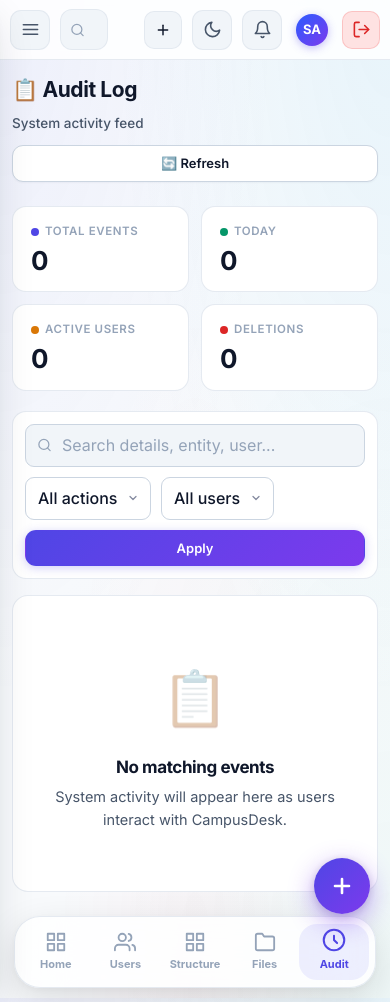
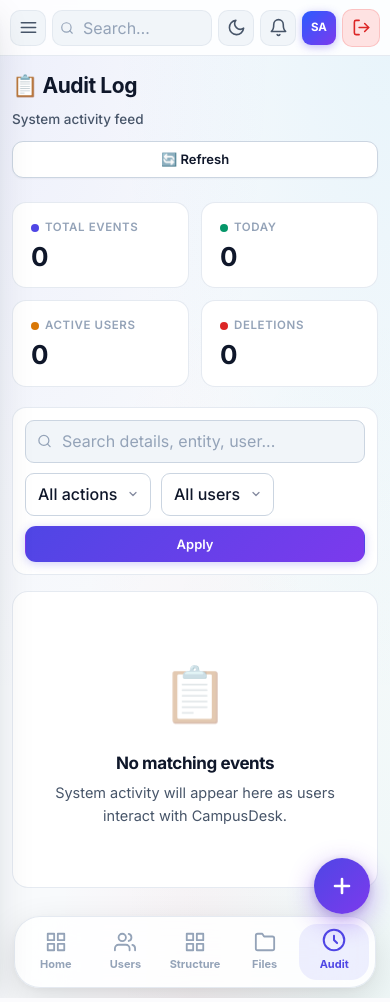
Before and after one commit to Saksham-Dev-001/Campus-Desk, a Flask app: page /admin/audit in a window 390 px wide. Run offline with Flask 3, Linux system fonts and the light colour scheme; a user stored in the database is signed in; data comes from the database, SQL or seed files in the repository; data that the repository does not hold is empty; some web fonts are replaced.

Commit message:
fix: mobile UI alignment, topbar overflow, and anti-zoom guard

```diff
--- a/static/css/style.css
+++ b/static/css/style.css
@@ -159,6 +159,12 @@ html, body {
   margin: 0;
   padding: 0;
   height: 100%;
+  width: 100%;
+  max-width: 100vw;
+  overflow-x: hidden;
+  position: relative;
+  -webkit-text-size-adjust: 100%;
+  text-size-adjust: 100%;
 }
 
 body {
@@ -206,6 +212,9 @@ code {
 .app {
   display: flex;
   min-height: 100vh;
+  width: 100%;
+  max-width: 100%;
+  overflow-x: hidden;
 }
 
 .sidebar {
@@ -1281,20 +1290,40 @@ input[type=file] { font-size: 13px; color: var(--text-2); padding: 8px 0; }
   .sidebar-close { display: block; }
 
   /* Mobile Topbar */
-  .menu-btn { display: grid; }
-  .topbar { padding: 0 14px; gap: 10px; height: 60px; }
-  .topbar .search { max-width: none; }
-  .topbar .search input { padding: 8px 12px 8px 34px; font-size: 15px; }
-  .topbar .search svg { left: 10px; width: 15px; height: 15px; }
+  .menu-btn { display: grid; width: 36px; height: 36px; border-radius: 10px; flex-shrink: 0; }
+  .topbar {
+    padding: 0 10px;
+    gap: 6px;
+    height: 56px;
+    width: 100%;
+    max-width: 100vw;
+    overflow: hidden;
+    box-sizing: border-box;
+  }
+  .topbar .spacer { display: none !important; }
+  .topbar .create-btn { display: none !important; }
+  .topbar .search { flex: 1 1 0; min-width: 0; max-width: none; }
+  .topbar .search input {
+    padding: 6px 10px 6px 30px;
+    font-size: 16px !important;
+    height: 36px;
+    border-radius: 10px;
+    width: 100%;
+    min-width: 0;
+    box-sizing: border-box;
+  }
+  .topbar .search svg { left: 8px; width: 14px; height: 14px; }
   .topbar .search .kbd-hint { display: none; }
-  .user-chip { padding: 4px; background: transparent; border: none; gap: 0; }
+  .icon-btn { width: 36px; height: 36px; border-radius: 10px; flex-shrink: 0; }
+  .user-chip { padding: 0; background: transparent; border: none; gap: 0; flex-shrink: 0; }
+  .user-chip .avatar { width: 34px; height: 34px; border-radius: 9px; font-size: 11.5px; }
   .user-meta { display: none; }
   .signout-btn { display: none !important; }
   .mobile-signout-btn {
     display: grid !important;
     place-items: center;
-    width: 38px;
-    height: 38px;
+    width: 36px;
+    height: 36px;
     border-radius: 10px;
     color: var(--danger);
     background: var(--danger-soft);
```
